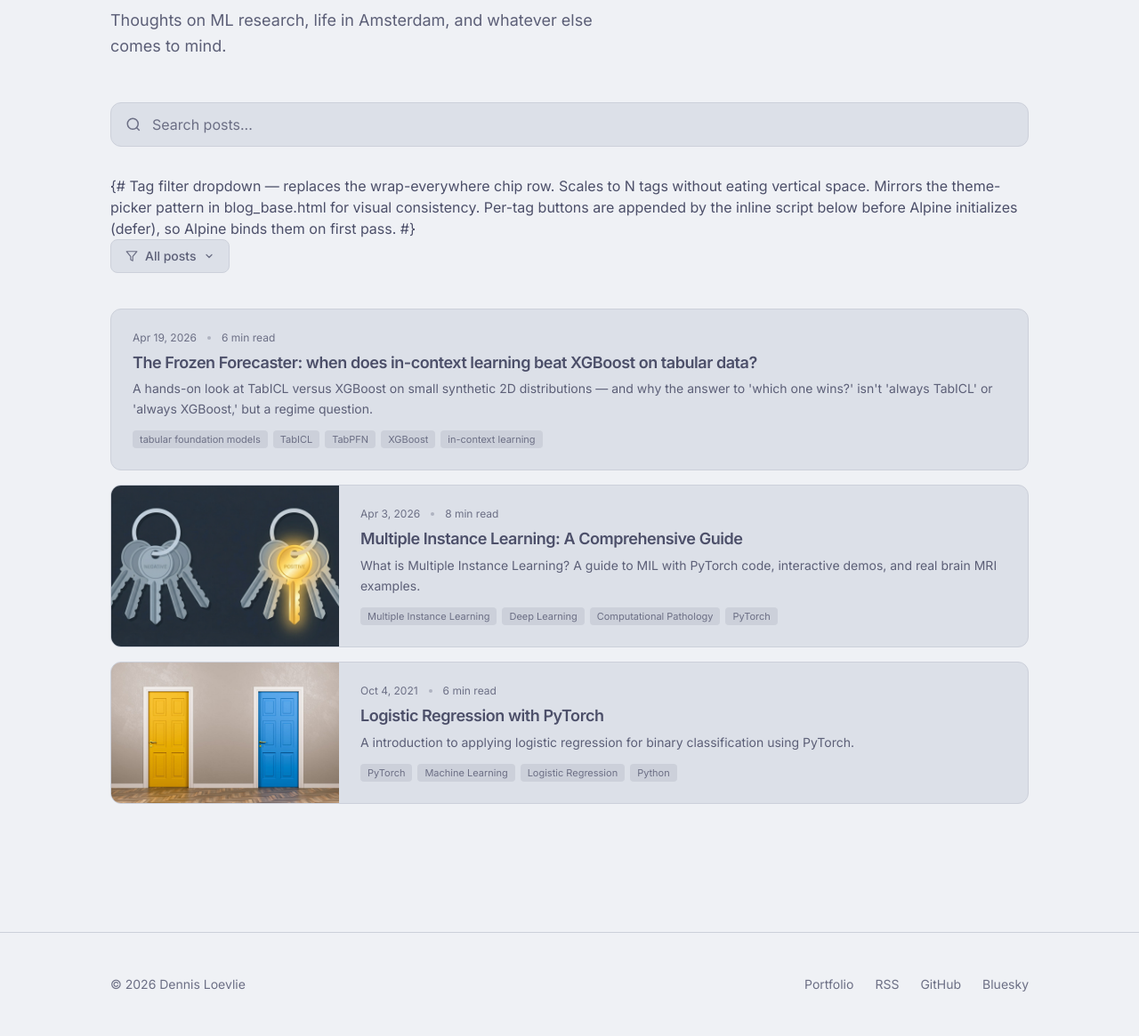
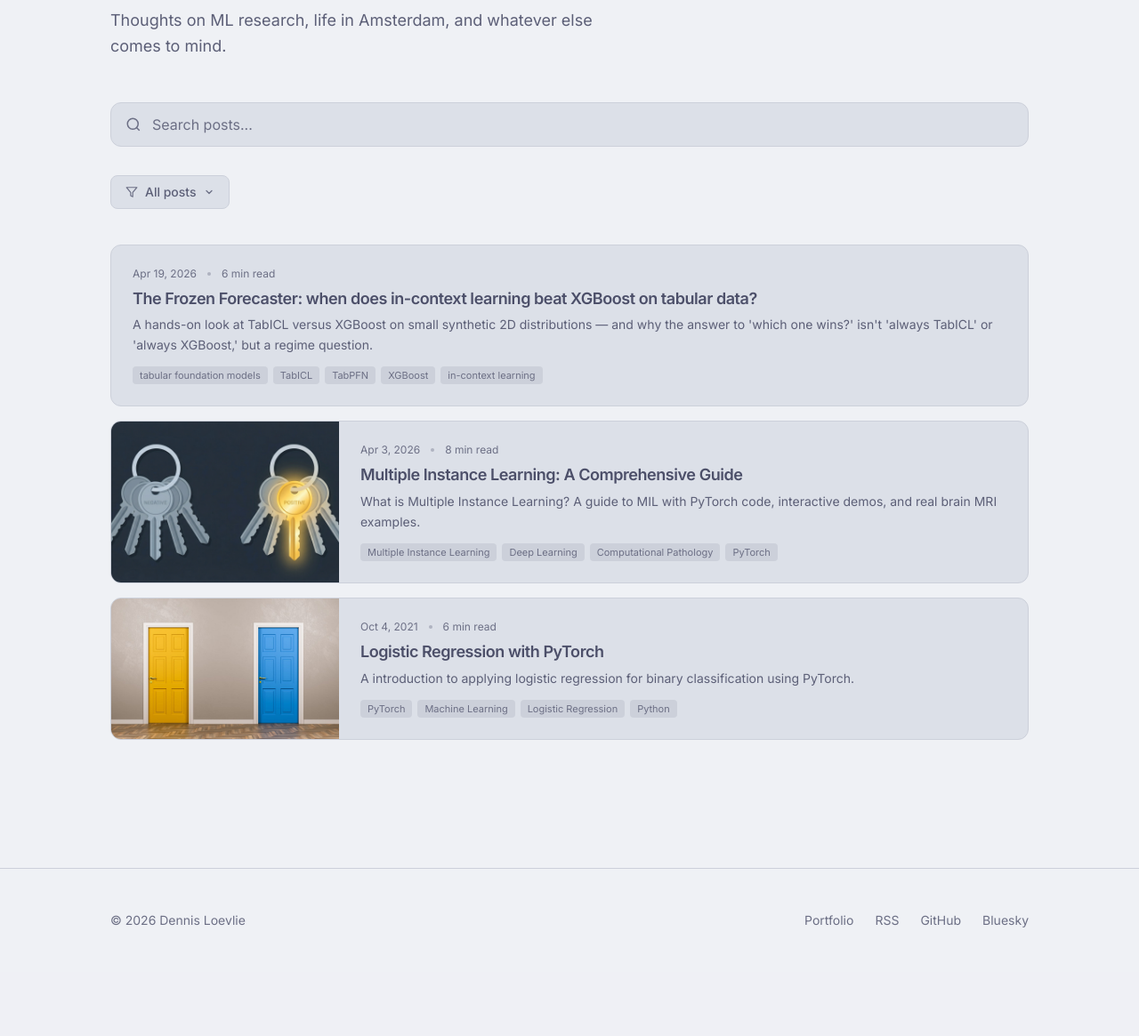
Before and after one commit to loevlie/PhD_Website, a Django app: page /blog/ in a window 1280 px wide. Shown: the part 184-1349 px from the top of the page at 89% size. After the commit the page ends 1227 px from the top, so only its background shows below. Run offline with Django 5.2, Linux system fonts and the light colour scheme; data comes from the database, SQL or seed files in the repository; data that the repository does not hold is empty; some libraries are stand-ins or nearby versions.

Commit message:
Fix tag-filter comment leak (same {# #} bug, again)
The tag-filter redesign introduced ANOTHER multi-line {# ... #}
comment — the exact bug I had been chasing across the rest of the
templates. Django only strips {# #} as a single line, so the trailing
lines rendered above the staff toolbar on the blog page.

Converted to {% comment %}...{% endcomment %}. Memory rule added so
this pattern stops recurring.

```diff
--- a/portfolio/templates/portfolio/blog.html
+++ b/portfolio/templates/portfolio/blog.html
@@ -39,11 +39,11 @@
         <a href="{% url 'blog' %}?drafts=1" class="px-3 py-1 rounded-full text-xs font-medium transition-colors {% if only_drafts %}bg-accent text-white{% else %}bg-surface-2 text-content-secondary hover:text-content{% endif %}">Drafts only</a>
     </div>
     {% endif %}
-    {# Tag filter dropdown — replaces the wrap-everywhere chip row.
+    {% comment %}Tag filter dropdown — replaces the wrap-everywhere chip row.
        Scales to N tags without eating vertical space. Mirrors the
        theme-picker pattern in blog_base.html for visual consistency.
        Per-tag buttons are appended by the inline script below before
-       Alpine initializes (defer), so Alpine binds them on first pass. #}
+       Alpine initializes (defer), so Alpine binds them on first pass.{% endcomment %}
     <div x-cloak class="mb-10" x-data="{ filterOpen: false }" @keydown.escape.window="filterOpen = false">
         <div class="relative inline-block">
             <button @click="filterOpen = !filterOpen"
```
